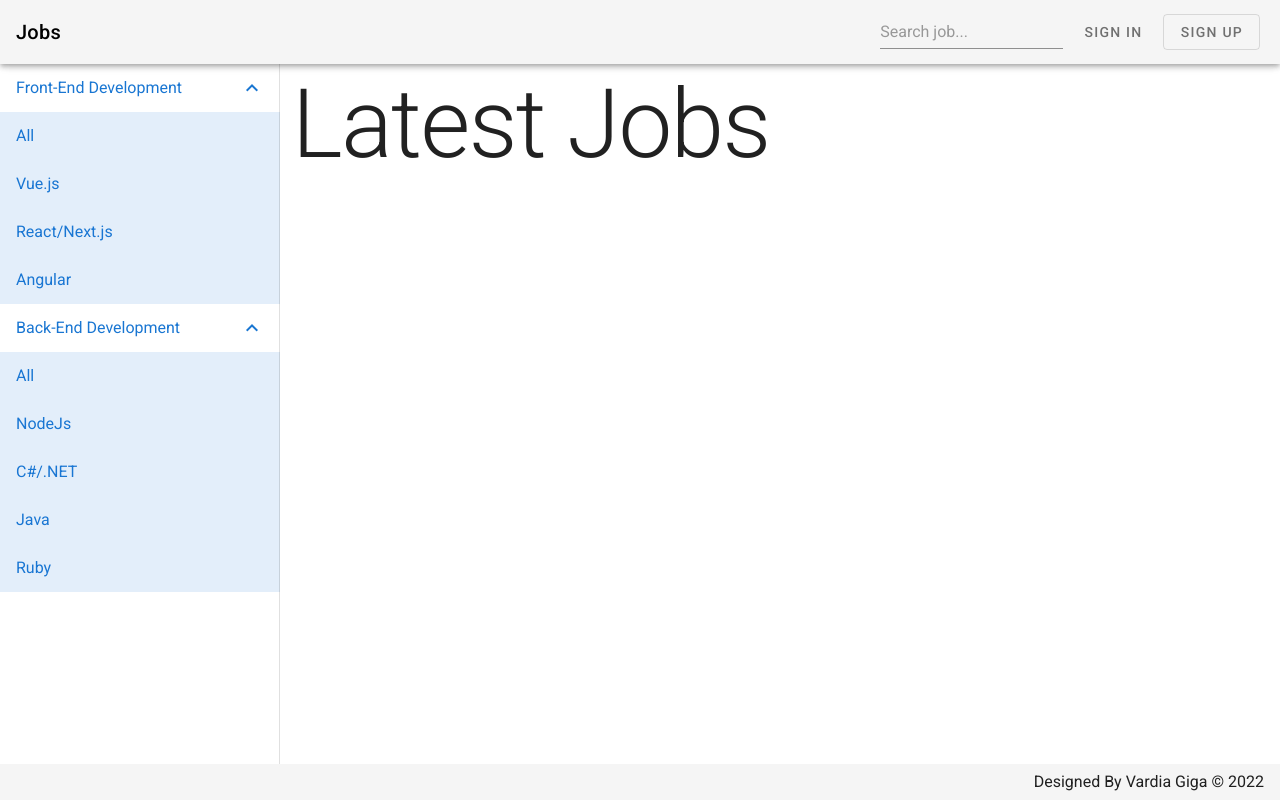
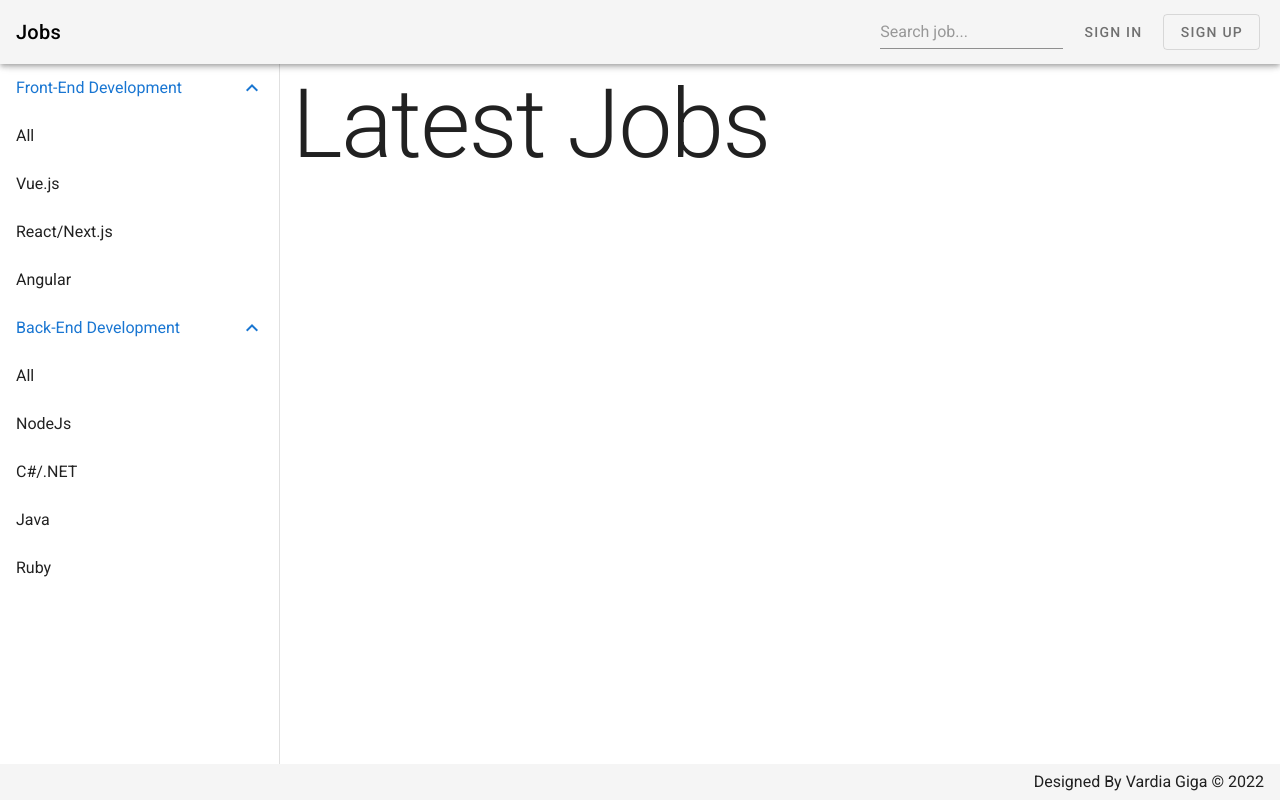
Before and after one commit to GigaVardia/nuxt-jobs, a Nuxt app: page / in a window 1280 px wide. Built offline with nearby package versions, Linux system fonts and the light colour scheme.

Commit message:
fixed bug

```diff
--- a/components/home/NavigationDrawer.vue
+++ b/components/home/NavigationDrawer.vue
@@ -22,7 +22,7 @@
           :key="nestedItem.title"
           :to="{
             name: 'categories-category',
-            params: { category: nestedItem.routeParams },
+            params: { category: nestedItem.routeParam },
           }"
           nuxt
           exact
```
